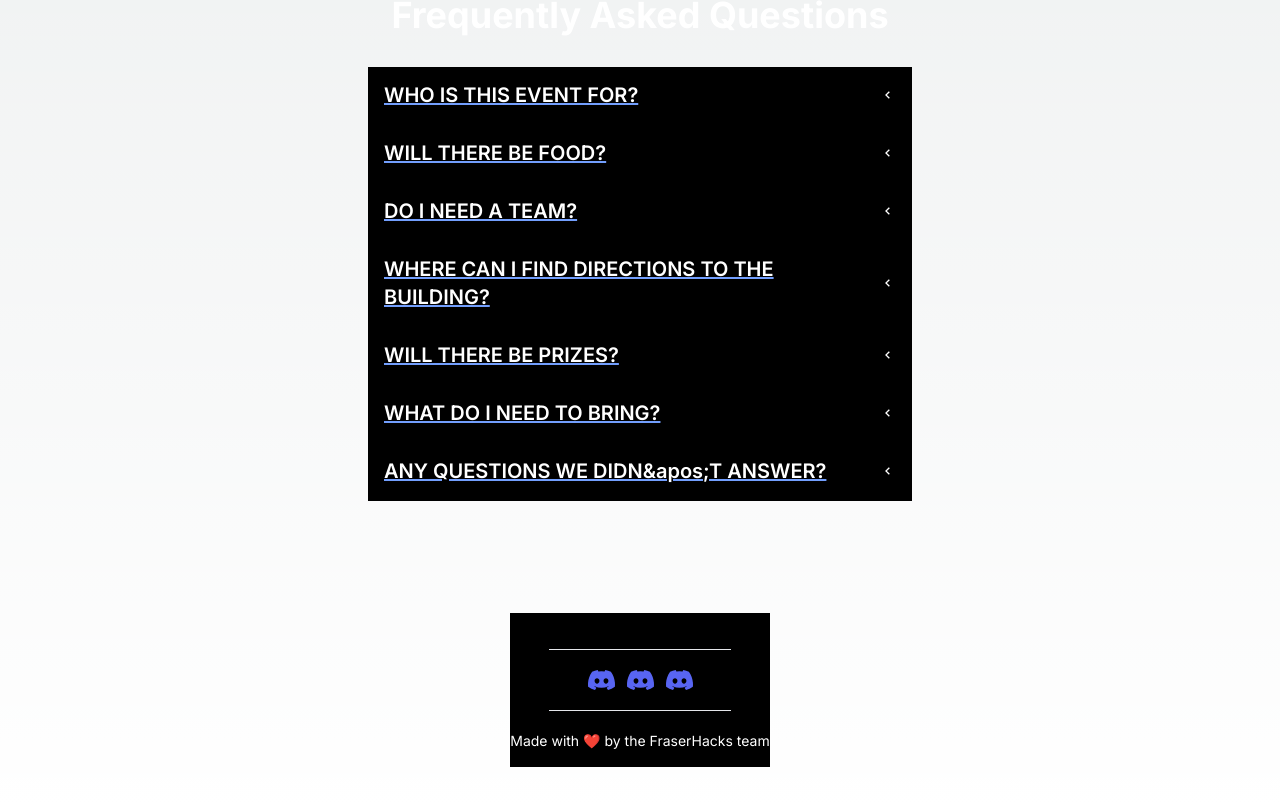
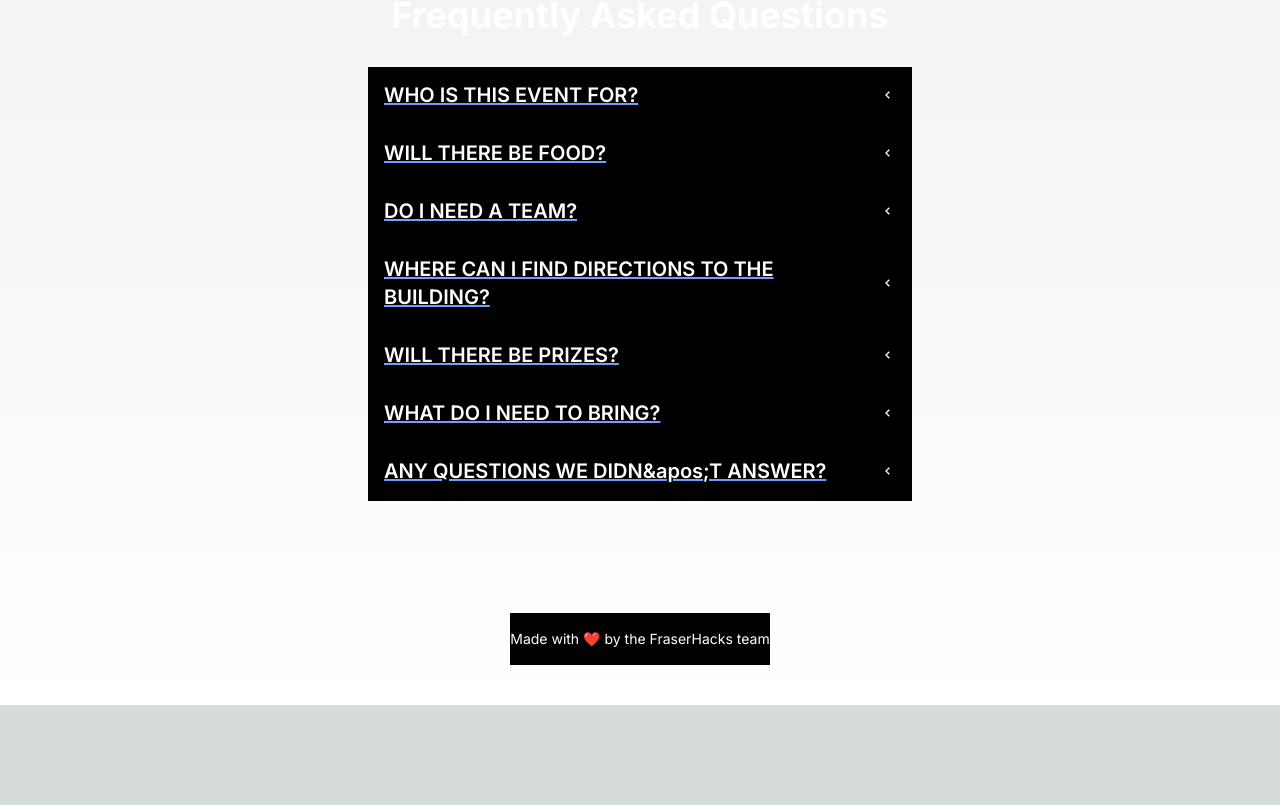
Before and after one commit to FraserHacks/fraserhacks24website, a Next.js app: page / in a window 1280 px wide. Shown: the part 1605-2410 px from the top of the page. After the commit the page ends 2310 px from the top, so only its background shows below. Built offline with nearby package versions, Linux system fonts and the light colour scheme.

Commit message:
Removed footer

```diff
--- a/components/Footer.tsx
+++ b/components/Footer.tsx
@@ -6,8 +6,8 @@ import Image from "next/image"
 export default function Footer() {
     return (
         <footer className="flex flex-col items-center justify-center bg-black text-white py-4">
-            <hr className="flex h-px bg-white w-[100%] lg:w-[70%] my-5"></hr>
-            <div className="flex items-center gap-3">
+            {/* <hr className="flex h-px bg-white w-[100%] lg:w-[70%] my-5"></hr> */}
+            {/* <div className="flex items-center gap-3">
                 <a href="https://github.com/AritroSaha10" target="_blank">
                     <Image src="/socials/icon_clyde_blurple_RGB.svg" alt="Discord Link" width={27} height={27} id="discord" />
                 </a>
@@ -17,8 +17,8 @@ export default function Footer() {
                 <a href="https://github.com/AritroSaha10" target="_blank">
                     <Image src="/socials/icon_clyde_blurple_RGB.svg" alt="Discord Link" width={27} height={27} id="discord" />
                 </a>
-            </div>
-            <hr className="flex h-px bg-white w-[100%] lg:w-[70%] my-5"></hr>
+            </div> */}
+            {/* <hr className="flex h-px bg-white w-[100%] lg:w-[70%] my-5"></hr> */}
             <p className="text-sm">Made with ❤️ by the FraserHacks team</p>
         </footer>
     )
```
